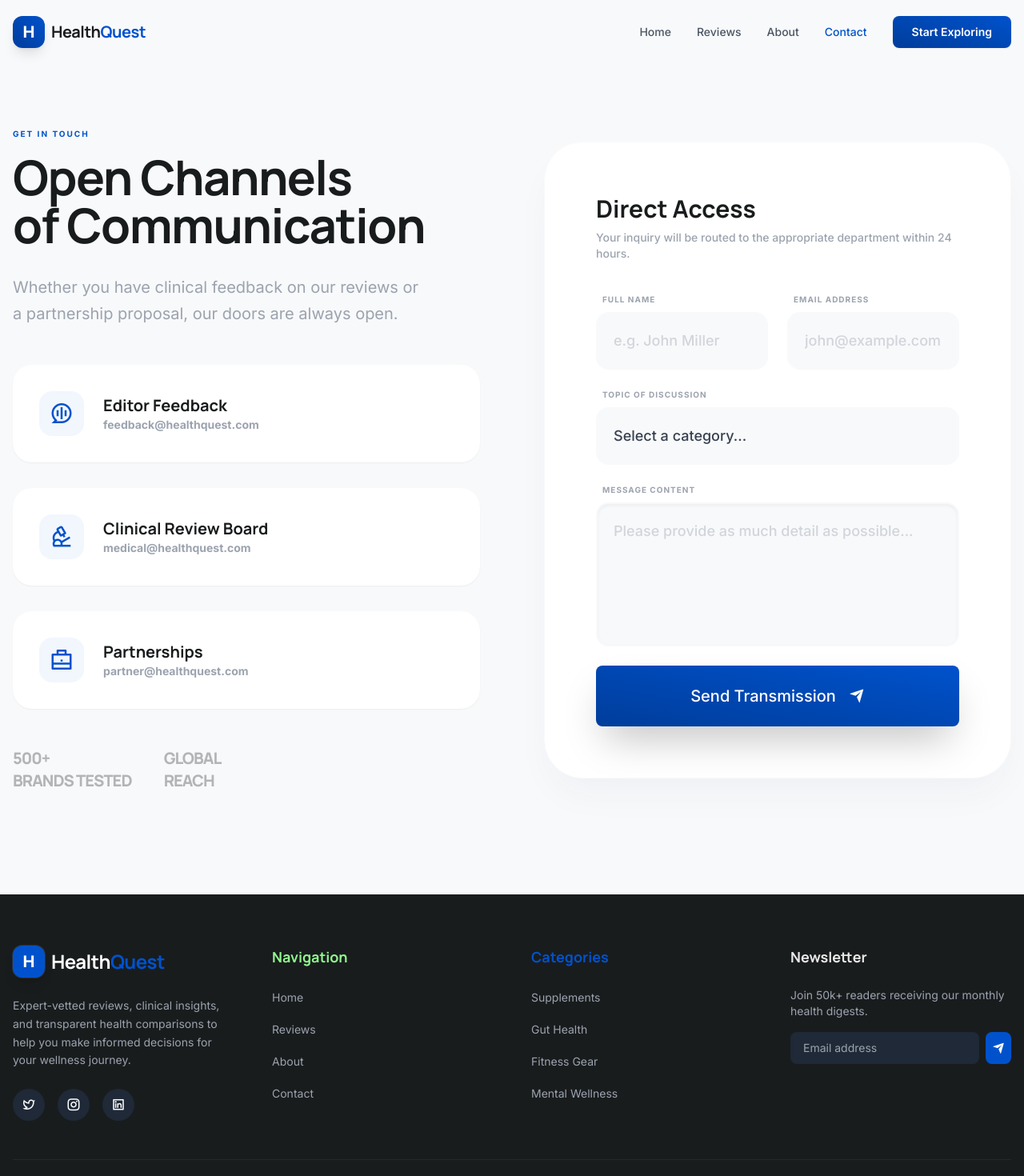
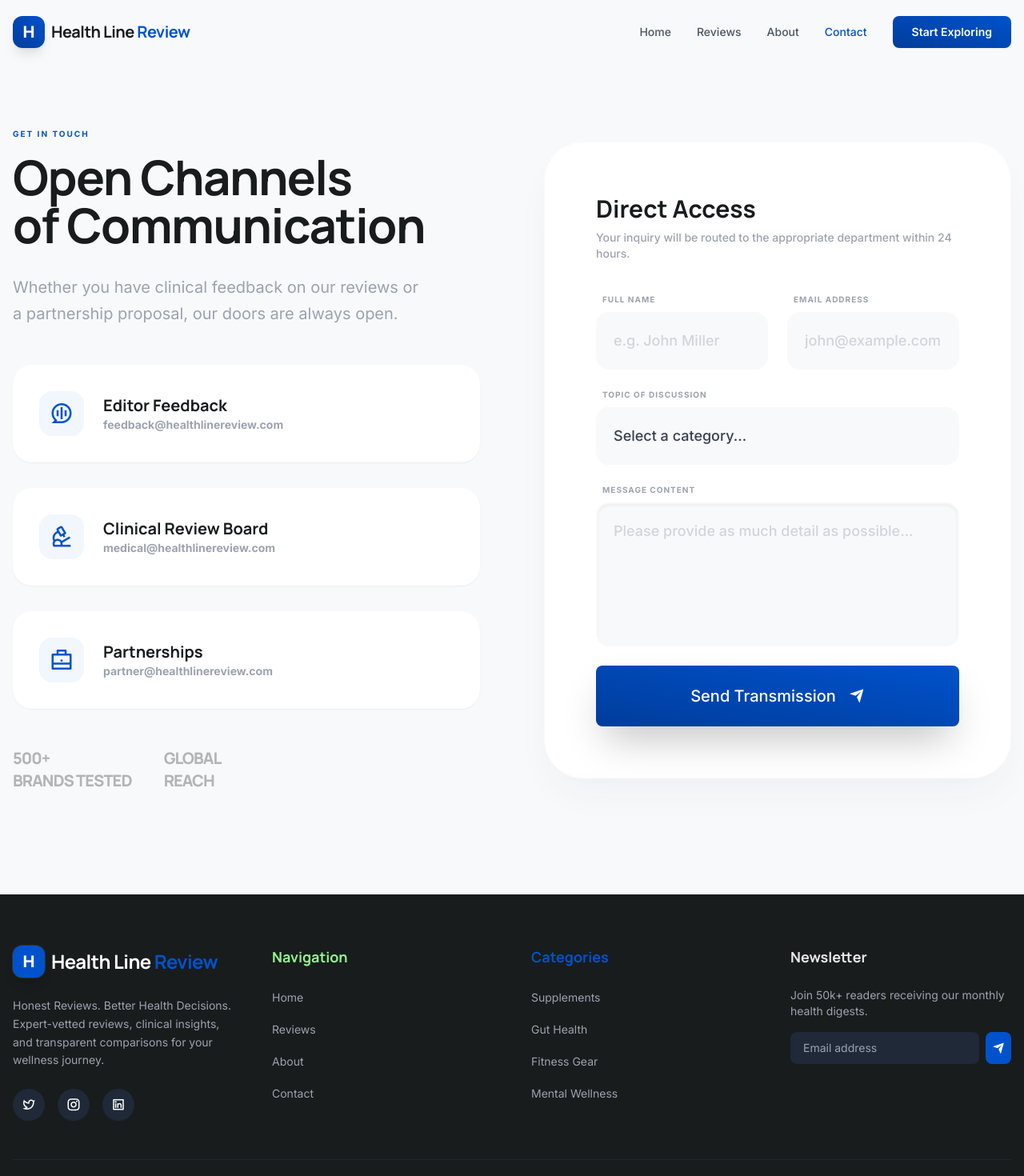
Before and after one commit to satyanarayansaiprasad/hlr, a React (Vite) app in the folder client/: page /contact in a window 1280 px wide. Shown: the top 1470 px of the page at 80% size. Built offline with nearby package versions, Linux system fonts and the light colour scheme.

Commit message:
Rebranding: Updated entire project from HealthQuest to Health Line Review and added new tagline

```diff
--- a/client/index.html
+++ b/client/index.html
@@ -6,9 +6,9 @@
     <meta name="viewport" content="width=device-width, initial-scale=1.0" />
 
     <!-- Primary Meta Tags -->
-    <title>HealthQuest | Clinical Health Product Reviews & Editorial Authority</title>
-    <meta name="title" content="HealthQuest | Clinical Health Product Reviews & Editorial Authority">
-    <meta name="description" content="Expert-vetted reviews, clinical insights, and transparent health product comparisons. We help you make informed decisions for your wellness journey using evidence-based methodology.">
+    <title>Health Line Review | Trusted Supplement Reviews & Expert Insights</title>
+    <meta name="title" content="Health Line Review | Trusted Supplement Reviews & Expert Insights">
+    <meta name="description" content="Health Line Review – Expert-vetted supplement reviews, clinical insights, and transparent health product comparisons to help you make informed longevity decisions.">
 
     <!-- Google Fonts -->
     <link rel="preconnect" href="https://fonts.googleapis.com">
--- a/client/src/components/Footer.jsx
+++ b/client/src/components/Footer.jsx
@@ -1,5 +1,6 @@
 import React from 'react';
 import { Link } from 'react-router-dom';
+import { BRAND_NAME, BRAND_TAGLINE } from '../constants/brand';
 
 const Footer = () => {
   return (
@@ -12,12 +13,12 @@ const Footer = () => {
               <div className="w-10 h-10 bg-[#0052CC] rounded-xl flex items-center justify-center text-white font-bold text-xl shadow-lg ring-1 ring-white/10 group-hover:scale-105 transition-transform">
                 H
               </div>
-              <span className="font-display font-bold text-2xl tracking-tight text-white">
-                Health<span className="text-[#0052CC]">Quest</span>
+               <span className="font-display font-bold text-2xl tracking-tight text-white">
+                Health Line<span className="text-[#0052CC]"> Review</span>
               </span>
             </Link>
             <p className="text-gray-400 text-sm leading-relaxed mb-6">
-              Expert-vetted reviews, clinical insights, and transparent health comparisons to help you make informed decisions for your wellness journey.
+              {BRAND_TAGLINE} Expert-vetted reviews, clinical insights, and transparent comparisons for your wellness journey.
             </p>
             <div className="flex gap-4">
               <a href="#" className="w-10 h-10 rounded-full bg-gray-800 flex items-center justify-center hover:bg-[#0052CC] transition-colors">
@@ -85,7 +86,7 @@ const Footer = () => {
         {/* Bottom */}
         <div className="flex flex-col md:flex-row justify-between items-center gap-6">
           <p className="text-gray-500 text-xs text-center md:text-left">
-            © 2026 HealthQuest Editorial Authority. All rights reserved. <br className="md:hidden" />
+            © 2026 {BRAND_NAME} Editorial Authority. All rights reserved. <br className="md:hidden" />
             <span className="hidden md:inline"> | </span>
             Medical Disclaimer: Content is for informational purposes only.
           </p>
--- a/client/src/components/Navbar.jsx
+++ b/client/src/components/Navbar.jsx
@@ -1,6 +1,7 @@
 import React, { useState, useEffect } from 'react';
 import { NavLink, Link } from 'react-router-dom';
 import { motion, AnimatePresence } from 'framer-motion';
+import { BRAND_NAME } from '../constants/brand';
 
 const Navbar = () => {
   const [isScrolled, setIsScrolled] = useState(false);
@@ -33,7 +34,7 @@ const Navbar = () => {
             H
           </div>
           <span className="font-display font-bold text-xl tracking-tight text-[#191C1D]">
-            Health<span className="text-[#0052CC]">Quest</span>
+            Health Line<span className="text-[#0052CC]"> Review</span>
           </span>
         </Link>
 
--- /dev/null
+++ b/client/src/constants/brand.js
@@ -0,0 +1,3 @@
+export const BRAND_NAME = "Health Line Review";
+export const BRAND_TAGLINE = "Honest Reviews. Better Health Decisions.";
+export const BRAND_DESCRIPTION = "Health Line Review – Trusted Supplement Reviews & Expert Insights for your biological longevity.";
--- a/client/src/pages/About.jsx
+++ b/client/src/pages/About.jsx
@@ -127,10 +127,10 @@ const About = () => {
             <div className="max-w-4xl">
                <h2 className="font-display font-bold text-3xl text-[#191C1D] mb-8 leading-tight">Medical Disclaimer & Ethics</h2>
                <p className="text-gray-500 text-lg leading-relaxed mb-8">
-                 The information provided by HealthQuest is for informational and educational purposes only. It is not intended as medical advice or to replace a relationship with a qualified healthcare professional. Always consult your doctor before starting any new supplement regimen or lifestyle changes.
+                 The information provided by Health Line Review is for informational and educational purposes only. It is not intended as medical advice or to replace a relationship with a qualified healthcare professional. Always consult your doctor before starting any new supplement regimen or lifestyle changes.
                </p>
                <p className="text-gray-400 text-sm leading-relaxed italic">
-                 HealthQuest is a participant in several affiliate advertising programs. When you purchase through links on our site, we may earn an affiliate commission. This never influences our editorial content or testing results.
+                 Health Line Review is a participant in several affiliate advertising programs. When you purchase through links on our site, we may earn an affiliate commission. This never influences our editorial content or testing results.
                </p>
             </div>
          </div>
--- a/client/src/pages/Contact.jsx
+++ b/client/src/pages/Contact.jsx
@@ -17,9 +17,9 @@ const Contact = () => {
   };
 
   const contactMethod = [
-    { title: 'Editor Feedback', icon: 'ri-chat-voice-line', text: 'feedback@healthquest.com' },
-    { title: 'Clinical Review Board', icon: 'ri-microscope-line', text: 'medical@healthquest.com' },
-    { title: 'Partnerships', icon: 'ri-briefcase-line', text: 'partner@healthquest.com' }
+    { title: 'Editor Feedback', icon: 'ri-chat-voice-line', text: 'feedback@healthlinereview.com' },
+    { title: 'Clinical Review Board', icon: 'ri-microscope-line', text: 'medical@healthlinereview.com' },
+    { title: 'Partnerships', icon: 'ri-briefcase-line', text: 'partner@healthlinereview.com' }
   ];
 
   return (
--- a/client/src/pages/Home.jsx
+++ b/client/src/pages/Home.jsx
@@ -1,6 +1,7 @@
 import React from 'react';
 import { motion } from 'framer-motion';
 import { Link } from 'react-router-dom';
+import { BRAND_NAME, BRAND_TAGLINE } from '../constants/brand';
 import ProductCard from '../components/ProductCard';
 import ReviewCard from '../components/ReviewCard';
 import CTASection from '../components/CTASection';
@@ -91,11 +92,11 @@ const Home = () => {
                 <span className="text-gray-400 text-xs font-medium">Updated Oct 26, 2023</span>
               </div>
               <h1 className="font-display font-black text-5xl md:text-7xl text-[#191C1D] mb-8 leading-[1.1] tracking-tight">
-                Editorial Health: <br />
-                <span className="text-[#0052CC]">Clinical Precision</span> In Every Review.
+                {BRAND_NAME}: <br />
+                <span className="text-[#0052CC]">{BRAND_TAGLINE.split('.')[0]}</span>.
               </h1>
               <p className="text-xl text-gray-500 mb-12 max-w-2xl leading-relaxed">
-                We dismantle the marketing hype to deliver science-based insights on the supplements and wellness tools that actually work. Expert verified, data driven.
+                {BRAND_TAGLINE} We dismantle marketing hype to deliver science-based insights on supplements that actually work.
               </p>
               <div className="flex flex-wrap gap-5">
                 <Link to="/reviews" className="px-10 py-5 bg-[#0052CC] text-white rounded-2xl font-bold hover:bg-[#003D9B] transition-all shadow-xl shadow-blue-600/20 flex items-center gap-3 group">
```
